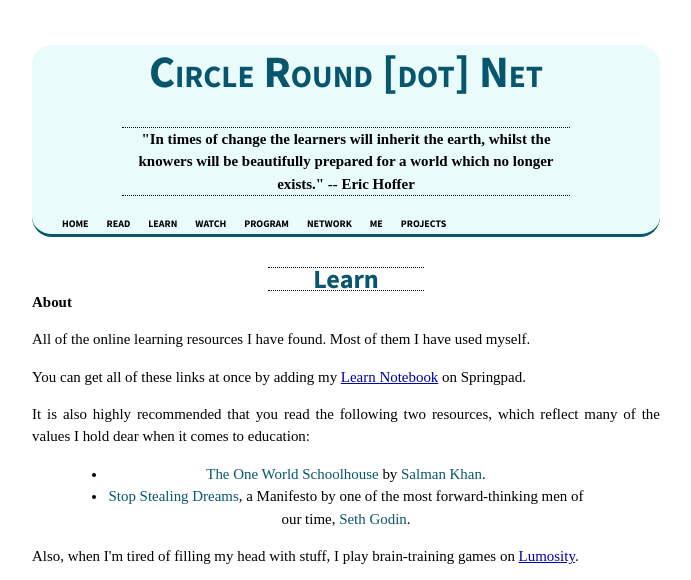
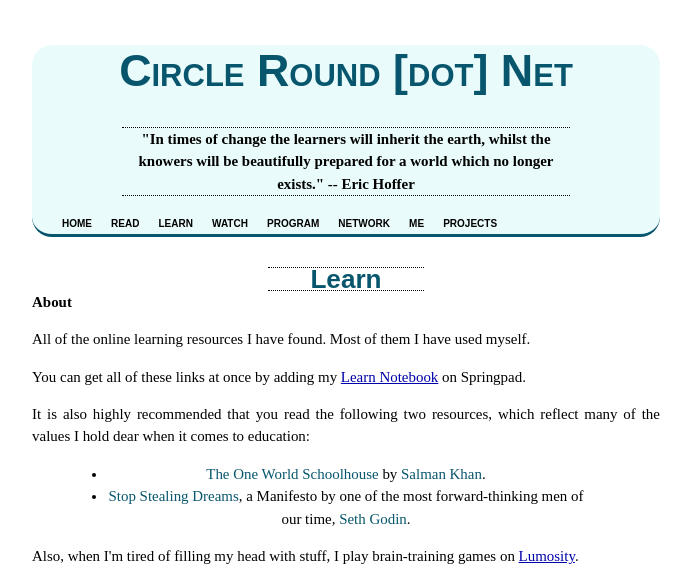
Before and after one commit to pathouse/pathouse.github.io, a Jekyll site: the page built from learn/index.html, in a window 1280 px wide. Shown: the top 580 px of the page, without its empty margins (294-985 px from the left). Built offline with Jekyll 4.4.1, drawn with Linux system fonts in a browser that asks for light colours; some web fonts are replaced; some of the changed text lies outside the part shown; grey boxes are pictures that could not be loaded.

Commit message:
Layout updates to make better use of _includes, CSS tweaks

```diff
--- /dev/null
+++ b/_includes/contactinfo.html
@@ -0,0 +1,5 @@
+<p>
+Pat McGee<br />
+Aspiring Writer, Developer, and Educator<br />
+patmcgee331@gmail.com
+</p>
--- /dev/null
+++ b/_includes/googlfonts.html
@@ -0,0 +1 @@
+<link href='http://fonts.googleapis.com/css?family=Source+Sans+Pro:700|Droid+Serif' rel='stylesheet' type='text/css'>
--- /dev/null
+++ b/_includes/jquerylinks.html
@@ -0,0 +1,10 @@
+<link rel="stylesheet" href="/css/jquery-ui-1.10.3.custom.css">
+<link rel="stylesheet" href="/css/jquery-ui-1.10.3.custom.min.css">
+<script src="/scripts/jquery-1.9.1.js"></script>
+<script src="/scripts/jquery-ui-1.10.3.custom.js"></script>
+<script src="/scripts/jquery-ui-1.10.3.custom.min.js"></script>
+<script>
+	$(function() {
+		$( ".collapsibleList" ).accordion();
+               });
+</script>
--- a/_layouts/listlay.html
+++ b/_layouts/listlay.html
@@ -15,21 +15,12 @@
         <link rel="stylesheet" href="/css/main.css">
 
         <!-- Google Web Fonts -->
-        <!-- 'Oxygen' sans-serif (Bold 700), 'Droid Serif', serif (Normal 400) -->
-        <link href='http://fonts.googleapis.com/css?family=Source+Sans+Pro:700|Droid+Serif' rel='stylesheet' type='text/css'>
+        {% include googlfonts.html %}
+				<!-- Google Analytics -->
+				{% include googlytics.html %}
+        <!-- jQuery UI - Collapsible List -->
+        {% include jquerylinks.html %}
 
-        <!-- jQuery UI - Collapsible List -->
-        <link rel="stylesheet" href="/css/jquery-ui-1.10.3.custom.css">
-        <link rel="stylesheet" href="/css/jquery-ui-1.10.3.custom.min.css">
-        <script src="/scripts/jquery-1.9.1.js"></script>
-        <script src="/scripts/jquery-ui-1.10.3.custom.js"></script>
-	<script src="/scripts/jquery-ui-1.10.3.custom.min.js"></script>
-	<script>
-		$(function() {
-			$( ".collapsibleList" ).accordion();
-                });
-	</script>
-    {% include googlytics.html %}
     </head>
     <body>
     <div class="container">
@@ -48,11 +39,7 @@
     <div class="listwrapper"> {{ content }} </div>
     <div class="footer">
        <div class="contact">
-          <p>
-            Pat McGee<br />
-            Writer, Developer, Educator<br />
-            patmcgee331@gmail.com
-          </p>
+          {% include contactinfo.html %}
        </div>
        <div class="contact">
           <p>
--- a/css/main.css
+++ b/css/main.css
@@ -14,7 +14,7 @@
 
 body {
   background-color: #FFF;
-  font-family: 'Droid Serif', serif;
+  font-family: /*'Droid Serif',*/serif;
   font-size: small;
   text-align: center;
 }
@@ -63,17 +63,17 @@
 }
 
 ul.posts a:hover {
-	color: #07566d;
+	/*color: #07566d;*/
 	border-left: 3px solid #07566d;
 	border-right: 3px solid #07566d;
-	background-color: #e9fbfa;
+	/*background-color: #e9fbfa;*/
 	border-radius: 20px;
-	padding: .25em 2em .25em 2em;
+	padding: 0em .5em 0em .5em;
 }
 
 ul.posts span {
   color: #aaa;
-  font-family: 'Droid Serif', serif;
+  font-family: /*'Droid Serif',*/ serif;
   font-size: 80%;
 }
 
@@ -92,7 +92,7 @@
 }
 
 .site .header {
-  font-family: 'Source Sans Pro', sans-serif;
+  font-family: /*'Source Sans Pro',*/ sans-serif;
   font-weight: 700;
   margin-bottom: 2em;
   text-align: center;
@@ -132,7 +132,7 @@
 }
 
 .site .header .opening-quote {
-  font-family: 'Droid Serif', serif;
+  font-family: /*'Droid Serif',*/ serif;
   font-size: 1em;
   color: black;
   margin: 0em 5em 1em 5em;
@@ -241,7 +241,7 @@
 
 .quote-info {
  	text-align: right;
- 	font-family: 'Source Pro Sans', sans-serif;
+ 	font-family: /*'Source Pro Sans',*/ sans-serif;
  	font-weight: 700;
 }
 
@@ -259,7 +259,7 @@
 	}
 
 .link a{
-   font-family: 'Droid Serif', serif;
+   font-family: /*'Droid Serif',*/ serif;
    text-decoration: none;
    color: #025076;
    font-size: 3em;
@@ -267,7 +267,7 @@
 	}
 
 .link:hover {
-	background-color: #d9ffb4;
+	background-color: #e9fbfa;
 	}
 
 /**************/
@@ -305,7 +305,7 @@
    margin: 1em 4em 1em;
    text-align: center;
    border-top: 1px solid #4c9063;
-   font-family: 'Source Pro Sans', sans-serif;
+   font-family: /*'Source Pro Sans',*/ sans-serif;
 	}
 
 /*****************************************************************************/
@@ -316,7 +316,7 @@
 
 .heading {
 	text-align: center;
-	font-family: 'Source Sans Pro', sans-serif;
+	font-family: /*'Source Sans Pro',*/ sans-serif;
 	font-size: 1.75em;
 	color: #07566d;
 	margin-left: 9em;
@@ -327,7 +327,7 @@
 
 .collapsibleList .sub-title {
   color: black;
-  font-family: 'Source Sans Pro', sans-serif;
+  font-family: /*'Source Sans Pro',*/ sans-serif;
   font-variant: small-caps;
   font-size: 1em;
   border: 3px solid #07566d;
@@ -335,15 +335,21 @@
 	}
 
 .collapsibleList p,li {
-	font-family: 'Droid Serif', serif;
+	font-family: /*'Droid Serif',*/ serif;
 	}
 
 .collapsibleList li{
    color: #696d6b;
+
 	}
+
+.collapsibleList a{
+	text-decoration: none;
+}
 
 .collapsibleList a:hover, .ted-desc:hover{
 	color: #07566d;
+	text-decoration: underline;
 	}
 
 .ted-desc{
@@ -373,7 +379,8 @@
 }
 
 #bootcamp-table a:hover{
-	color: #4c9063;
+	color: #07566d;
+	text-decoration: underline;
 }
 
 /*****************************************************************************/
@@ -397,7 +404,7 @@
 	}
 
 #profiles a{
-   font-family: 'Source Pro Sans', sans-serif;
+   font-family: /*'Source Pro Sans',*/ sans-serif;
    font-size: 2em;
    font-weight: 700;
    color: #025076;
@@ -419,7 +426,7 @@
    padding: .5em;
    background-color: #d9ffb4;
    font-size: .85em;
-   font-family: 'Source Sans Pro', sans-serif;
+   font-family: /*'Source Sans Pro',*/ sans-serif;
    font-weight: normal;
 	}
 
@@ -438,3 +445,7 @@
 .author-sp {
 	color: #07566d;
 }
+
+.author-sp:hover{
+	text-decoration: underline;
+}
```
Also changed, not shown: _layouts/default.html (+3 -7 lines), _layouts/home.html (+3 -7 lines), _layouts/post-default.html (+3 -7 lines).
